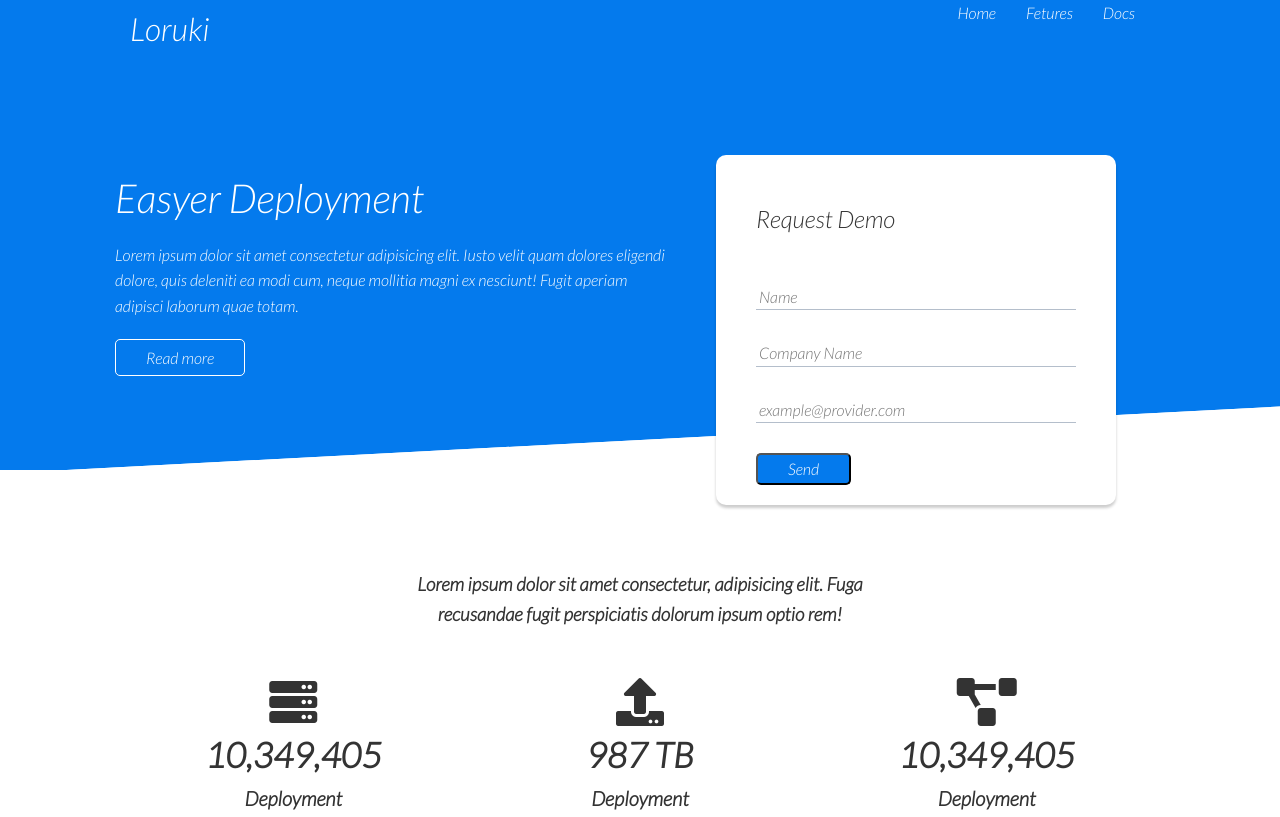
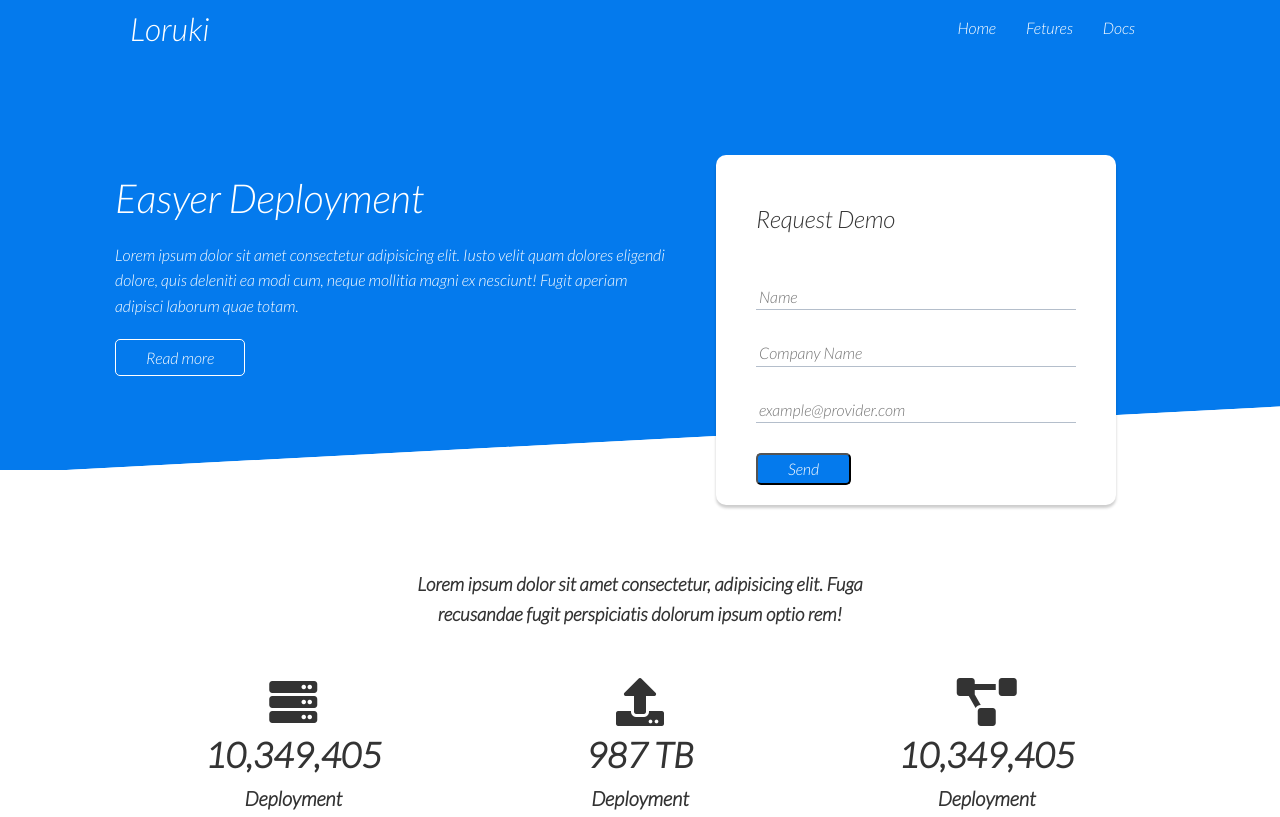
Before and after one commit to mahmoud-sayed/Lourki-website, a plain HTML site: page Index.html in a window 1280 px wide. Shown: the top 817 px of the page. Drawn offline with Linux system fonts and the light colour scheme.

Commit message:
last cahnge in navbar

```diff
--- a/css/main.css
+++ b/css/main.css
@@ -53,18 +53,23 @@ img {
     height: 70px;
 }
 
-.navbar ul {
+.navbar a:hover {
+    border-bottom: 2px solid #fff;
+}
+
+.navbar nav ul {
     display: flex;
+    align-items: center;
+}
+
+.navbar nav ul li {
+    padding-top: 15px;
 }
 
 .navbar a {
     color: #fff;
     padding: 10px;
     margin: 0 5px;
-}
-
-.navbar a:hover {
-    border-bottom: 2px solid #fff;
 }
 
 .navbar .flex {
```
